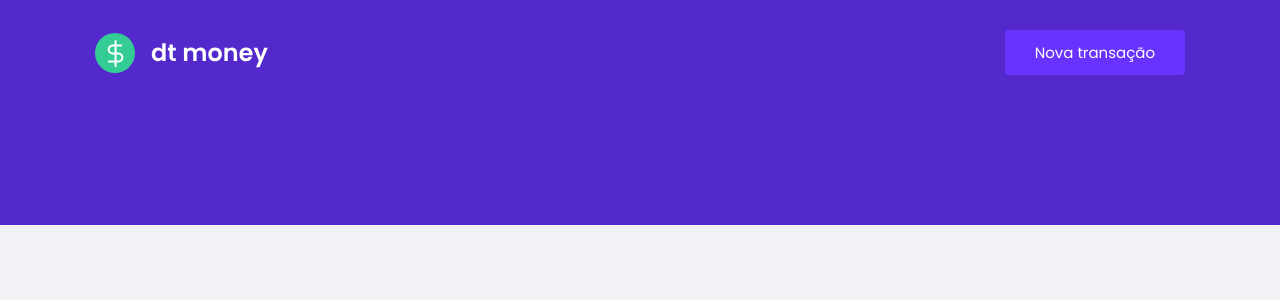
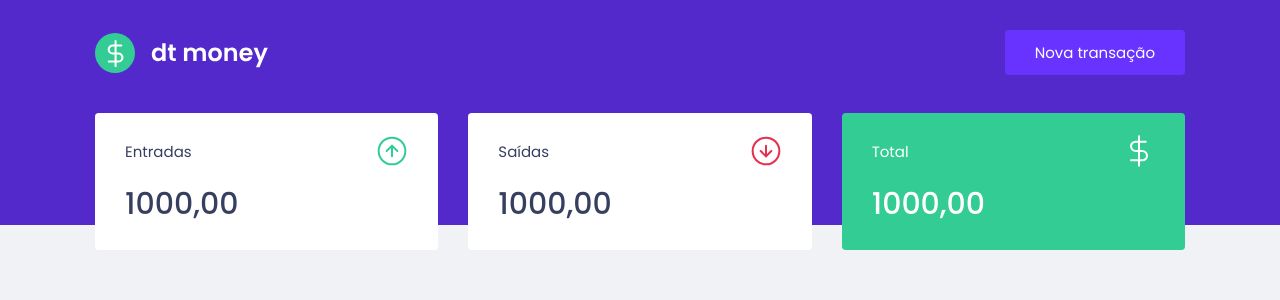
Before and after one commit to marinajulia/dtmoney, a React (Create React App) app: page / in a window 1280 px wide. Shown: the top 300 px of the page. Built offline with nearby package versions, Linux system fonts and the light colour scheme.

Commit message:
chore: Configure Summary

```diff
--- a/public/index.html
+++ b/public/index.html
@@ -8,7 +8,7 @@
     <meta name="viewport" content="width=device-width, initial-scale=1" />
     <link rel="shortcut icon" href="favicon.png" type="image/png">
     <title>dtmoney</title>
-    <link href="https://fonts.googleapis.com/css2?family=Poppins:wght@400;600&display=swap" rel="stylesheet">
+    <link href="https://fonts.googleapis.com/css2?family=Poppins:wght@400;500;600&display=swap" rel="stylesheet">
   </head>
   <body>
     <noscript>You need to enable JavaScript to run this app.</noscript>
--- a/src/App.tsx
+++ b/src/App.tsx
@@ -1,3 +1,4 @@
+import { Dashboard } from "./components/Dashboard";
 import { Header } from "./components/Header";
 import { GlobalStyle } from "./styles/global";
 
@@ -5,6 +6,7 @@ export function App() {
   return (
     <>
       <Header/>
+      <Dashboard/>
         <GlobalStyle/>
       </>
   );
--- /dev/null
+++ b/src/components/Dashboard/index.tsx
@@ -0,0 +1,10 @@
+import { Summary } from "../Summary";
+import { Container } from "./styles";
+
+export function Dashboard(){
+    return(
+        <Container>
+            <Summary/>
+        </Container>
+    );
+}
--- /dev/null
+++ b/src/components/Dashboard/styles.ts
@@ -0,0 +1,7 @@
+import styled from "styled-components";
+
+export const Container = styled.main`
+    max-width: 1120px;
+    margin: 0 auto;
+    padding: 2.5rem 1rem;
+`
--- /dev/null
+++ b/src/components/Summary/index.tsx
@@ -0,0 +1,31 @@
+import { Container } from "./styles";
+import entradas from '../../assets/entradas.svg';
+import saidas from '../../assets/saidas.svg';
+import total from '../../assets/total.svg';
+export function Summary(){
+    return(
+        <Container>
+            <div>
+                <header>
+                    <p>Entradas</p>
+                    <img src={entradas} alt="Entradas" />
+                </header>
+                <strong>1000,00</strong>
+            </div>
+            <div>
+                <header>
+                    <p>Saídas</p>
+                    <img src={saidas} alt="Entradas" />
+                </header>
+                <strong>1000,00</strong>
+            </div>
+            <div className="total">
+                <header>
+                    <p>Total</p>
+                    <img src={total} alt="Entradas" />
+                </header>
+                <strong>1000,00</strong>
+            </div>
+        </Container>
+    )
+}
--- /dev/null
+++ b/src/components/Summary/styles.ts
@@ -0,0 +1,34 @@
+import styled from "styled-components";
+
+export const Container = styled.div`
+    display: grid;
+    grid-template-columns: repeat(3, 1fr);
+    gap: 2rem;
+    margin-top: -10rem;
+
+    div{
+        background: var(--shape);
+        padding: 1.5rem 2rem;
+        border-radius: 0.25rem;
+        color: var(--text-title);
+
+        header{
+        display: flex;
+        align-items: center;
+        justify-content: space-between;
+        }
+
+        strong{
+            display: block;
+            margin-top: 1rem;
+            font-size: 2rem;
+            font-weight: 500;
+            line-height: 3rem;
+        }
+
+        &.total {
+            background: var(--green);
+            color: #FFF;
+        }
+    }
+`;
--- a/src/styles/global.ts
+++ b/src/styles/global.ts
@@ -4,8 +4,8 @@ export const GlobalStyle = createGlobalStyle`
     :root{
         --background: #f0f2f5;
         --red: #E52E4D;
+        --green: #33CC95;
         --blue: #5429CC;
-
         --blue-light: #6933FF;
 
         --text-title: #363F5F;
```
